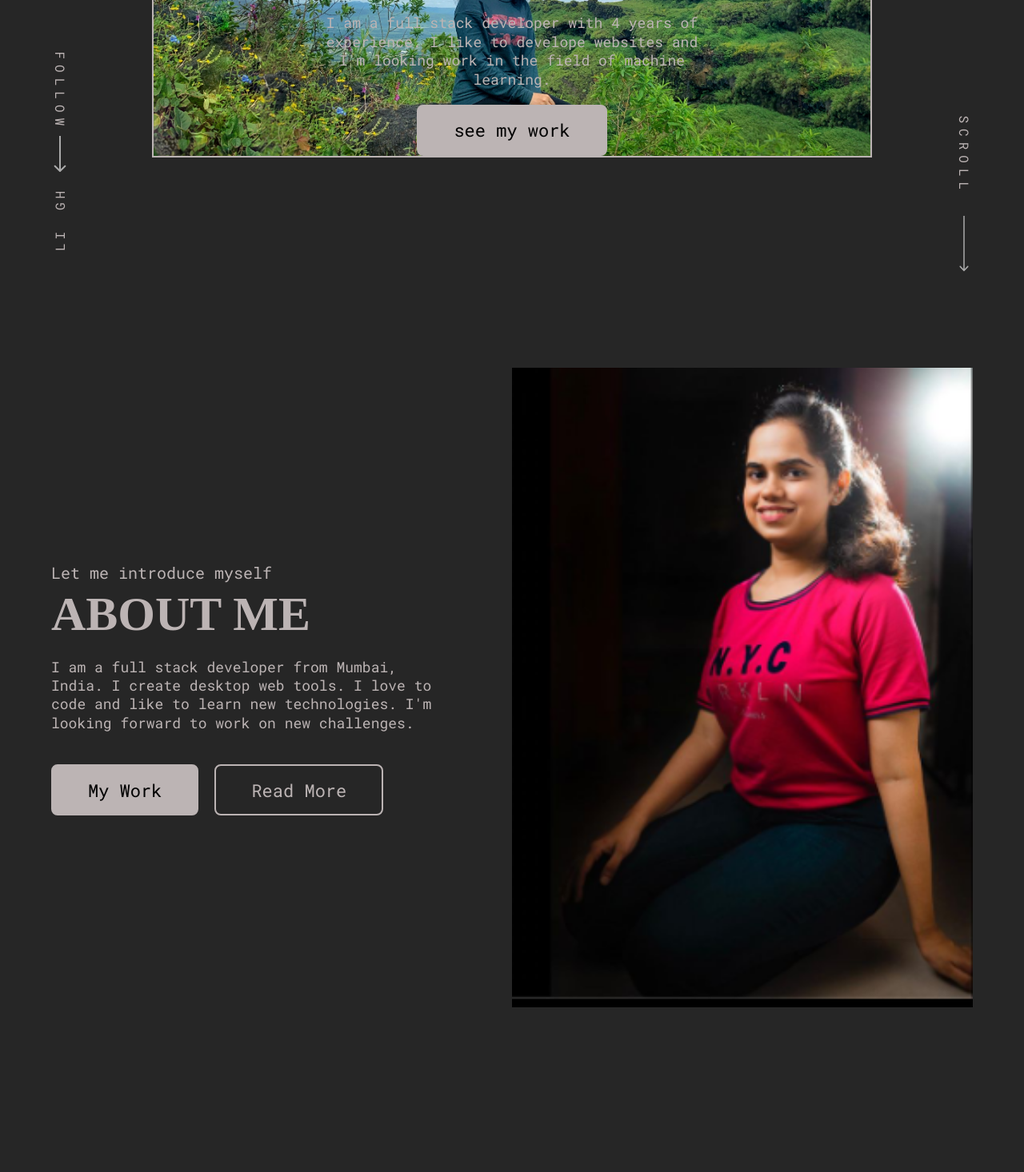
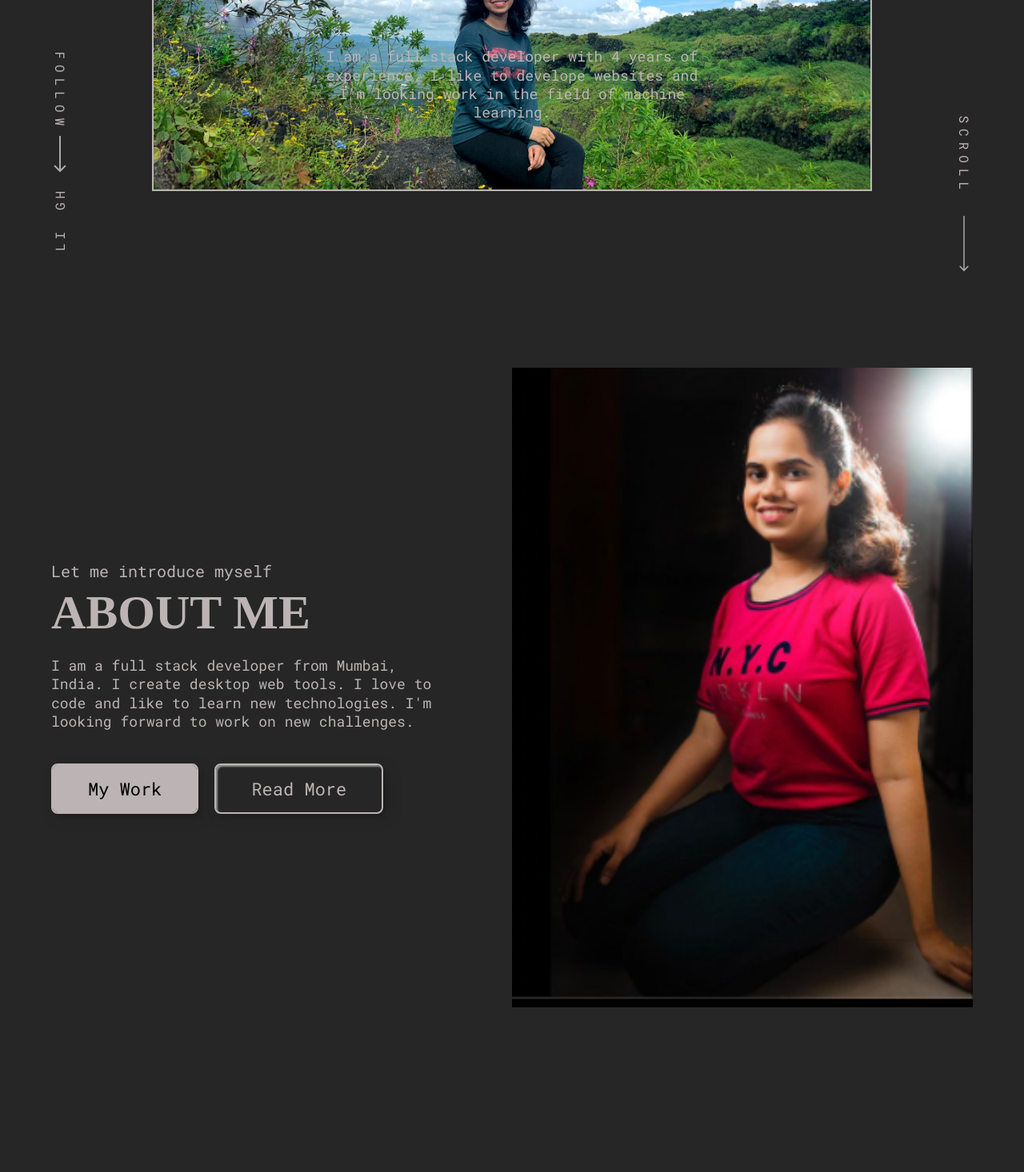
Before and after one commit to sayali-martal/Portfolio, a React (Create React App) app: page / in a window 1280 px wide. Shown: the part 640-2106 px from the top of the page at 80% size. Built offline with nearby package versions, Linux system fonts and the light colour scheme; a web font is replaced by a local one.

Commit message:
Added button animations and glow on hover

```diff
--- a/src/assets/data/projects.js
+++ b/src/assets/data/projects.js
@@ -13,6 +13,7 @@ const projects = [
     desc:
       "A website where one can register, login to their account and post or edit or delete blogs. The website is made using python's flask framework using Jinja.",
     img: TravelBlog,
+    link: 'https://github.com/sayali-martal/BlogApp',
   },
   {
     id: uuidv4(),
@@ -20,6 +21,7 @@ const projects = [
     desc:
       'The website has my portfolio which is made using React JS and is hosted on Netlify',
     img: PortfolioImg,
+    link: 'https://github.com/sayali-martal/Portfolio',
   },
   {
     id: uuidv4(),
@@ -27,6 +29,7 @@ const projects = [
     desc:
       'This project aim towards collecting data from fundrazr site for category animals and using the data to analyse whether a particular campaign is going to reach its goal or not.',
     img: WebScrapping,
+    link: 'https://github.com/sayali-martal/Web-scrapping-and-analysing',
   },
   {
     id: uuidv4(),
@@ -34,6 +37,8 @@ const projects = [
     desc:
       'Kaggle competition for predicting sales prices and practice feature engineering, RFs, and gradient boosting. Using random forest regressor, lasso, ridge and xgboost algorithms together I was able to achieve score of 0.13774.',
     img: HousePrices,
+    link:
+      'https://github.com/sayali-martal/House-Prices-Advanced-Regression-Techniques',
   },
   {
     id: uuidv4(),
@@ -41,6 +46,8 @@ const projects = [
     desc:
       'Using convolutional neural network to detect if a patient has pneumonia or not using x-ray samples of their chests. Used dataset from kaggle for computations. For the dataset model has achieved accuracy above 80% on test set.',
     img: Xray,
+    link:
+      'https://github.com/sayali-martal/Deep-learning-for-detecting-pneumonia-from-x-ray-images',
   },
   {
     id: uuidv4(),
@@ -48,6 +55,7 @@ const projects = [
     desc:
       'Model to predict if the comment is sarcastic or not using natural language processing.',
     img: Comments,
+    link: 'https://github.com/sayali-martal/Sarcasm_detector',
   },
 ];
 
--- a/src/components/Button.js
+++ b/src/components/Button.js
@@ -6,14 +6,51 @@ const ButtonStyle = styled.div`
   margin-top: 2rem;
   .button {
     font-size: 2.2rem;
-    background-color: ${(props) =>
-      props.outline ? 'transperant' : 'var(--gray-1)'};
     padding: 0.7em 2em;
     border: 2px solid var(--gray-1);
     border-radius: 8px;
     display: inline-block;
     color: ${(props) => (props.outline ? 'var(--gary-1)' : 'black')};
+    z-index: 1;
+    background: transparent;
+    cursor: pointer;
+    transition: all 0.3s ease;
+    position: relative;
+    box-shadow: inset 2px 2px 2px 0px rgba(255, 255, 255, 0.5),
+      7px 7px 20px 0px rgba(0, 0, 0, 0.1), 4px 4px 5px 0px rgba(0, 0, 0, 0.1);
+    outline: none;
+    transition: all 0.3s ease;
+    overflow: hidden;
   }
+  .button:after {
+    position: absolute;
+    content: ' ';
+    z-index: -1;
+    top: 0;
+    left: 0;
+    width: 100%;
+    height: 100%;
+    background-color: ${(props) =>
+      props.outline ? 'transperant' : 'var(--gray-1)'};
+    transition: all 0.3s ease;
+  }
+  .button:hover {
+    background: transparent;
+    box-shadow: 4px 4px 6px 0 rgba(255, 255, 255, 0.5),
+      -4px -4px 6px 0 rgba(116, 125, 136, 0.2),
+      inset -4px -4px 6px 0 rgba(255, 255, 255, 0.5),
+      inset 4px 4px 6px 0 rgba(116, 125, 136, 0.3);
+    color: ${(props) => (props.outline ? 'var(--gary-1)' : 'black')};
+  }
+  .button:hover:after {
+    -webkit-transform: scale(2) rotate(180deg);
+    transform: scale(2) rotate(180deg);
+    box-shadow: 4px 4px 6px 0 rgba(255, 255, 255, 0.5),
+      -4px -4px 6px 0 rgba(116, 125, 136, 0.2),
+      inset -4px -4px 6px 0 rgba(255, 255, 255, 0.5),
+      inset 4px 4px 6px 0 rgba(116, 125, 136, 0.3);
+  }
+
   @media only screen and (max-width: 768px) {
     .button {
       font-size: 1.8rem;
--- a/src/components/ExperiencesSection.js
+++ b/src/components/ExperiencesSection.js
@@ -59,6 +59,11 @@ const ExperienceSectionStyles = styled.div`
       padding: 0.5rem 2rem;
       border-radius: 8px;
       cursor: pointer;
+    }
+
+    .prev:hover,
+    .next:hover {
+      box-shadow: 0px 0px 5px var(--gray-1);
     }
   }
   .fade-enter {
--- a/src/components/Footer.js
+++ b/src/components/Footer.js
@@ -71,11 +71,6 @@ export default function Footer() {
                 title: 'Projects',
                 path: '/projects',
               },
-              {
-                type: 'Link',
-                title: 'Contact',
-                path: '/contact',
-              },
             ]}
           />
         </div>
--- a/src/components/HeroSection.js
+++ b/src/components/HeroSection.js
@@ -1,7 +1,6 @@
 import React from 'react';
 import styled from 'styled-components';
 import HeroImg from '../assets/images/hero.jpg';
-import Button from './Button';
 import SocialMediaArrow from '../assets/images/social-media-arrow.svg';
 import ScrollDownArrow from '../assets/images/scroll-down-arrow.svg';
 import PText from './PText';
@@ -166,7 +165,6 @@ export default function HeroSection() {
               develope websites and I'm looking work in the field of machine
               learning.
             </PText>
-            <Button btnText="see my work" btnLink="/projects" />
           </div>
           <div className="hero__social">
             <div className="hero__social__indicator">
--- a/src/components/ProjectItem.js
+++ b/src/components/ProjectItem.js
@@ -14,12 +14,18 @@ const ProjectItemStyles = styled.div`
     img {
       height: 100%;
     }
+    :hover {
+      box-shadow: 0px 0px 5px var(--gray-1);
+    }
   }
   .projectItem__info {
     margin-top: 1rem;
     background-color: var(--deep-dark);
     padding: 1rem;
     border-radius: 12px;
+  }
+  .projectItem__info:hover {
+    box-shadow: 0px 0px 5px var(--gray-1);
   }
   .projectItem__title {
     font-size: 2.2rem;
@@ -40,6 +46,7 @@ export default function ProjectItem({
   img = ProjectImg,
   title = 'Project Name',
   desc = 'Lorem Ipsum is simply dummy text of the printing and typesetting industry.',
+  link = '#',
 }) {
   return (
     <ProjectItemStyles>
@@ -47,9 +54,11 @@ export default function ProjectItem({
         <img src={img} alt="project img" />
       </Link>
       <div className="projectItem__info">
-        <Link to="#">
-          <h3 className="projectItem__title">{title}</h3>
-        </Link>
+        <h3 className="projectItem__title">
+          <a target="_blank" rel="noreferrer" href={link}>
+            {title}
+          </a>
+        </h3>
         <p className="projectItem__desc">{desc}</p>
       </div>
     </ProjectItemStyles>
--- a/src/components/ProjectsSection.js
+++ b/src/components/ProjectsSection.js
@@ -19,6 +19,8 @@ const ProjectSectionStyle = styled.div`
   }
   .swiper-container {
     padding-top: 8rem;
+    padding-left: 0.5rem;
+    padding-bottom: 0.5rem;
     max-width: 100%;
   }
   .swiper-button-prev,
@@ -35,12 +37,20 @@ const ProjectSectionStyle = styled.div`
     color: var(--gray-1);
     border-radius: 8px;
   }
+  .swiper-button-prev:hover,
+  .swiper-button-next:hover {
+    box-shadow: 0px 0px 5px var(--gray-1);
+  }
   .swiper-button-next {
     right: 0;
+    margin-right: 0.5rem;
   }
   .swiper-button-prev::after,
   .swiper-button-next::after {
     font-size: 2rem;
+  }
+  .swiper-slide-next {
+    padding-right: 0.5rem;
   }
   @media only screen and (max-width: 768px) {
     .projects__allItems {
@@ -90,6 +100,7 @@ export default function ProjectsSection() {
                     title={project.name}
                     img={project.img}
                     desc={project.desc}
+                    link={project.link}
                   />
                 </SwiperSlide>
               );
--- a/src/components/ServicesSection.js
+++ b/src/components/ServicesSection.js
@@ -14,7 +14,7 @@ const ServicesItemsStyles = styled.div`
   padding: 10rem 0;
   .services__allItems {
     display: flex;
-    gap: 10rem;
+    gap: 5rem;
     justify-content: space-between;
     margin-top: 5rem;
   }
--- a/src/pages/Projects.js
+++ b/src/pages/Projects.js
@@ -89,6 +89,7 @@ export default function Projects() {
                 title={item.name}
                 desc={item.desc}
                 img={item.img}
+                link={item.link}
               />
             ))}
           </div>
```
